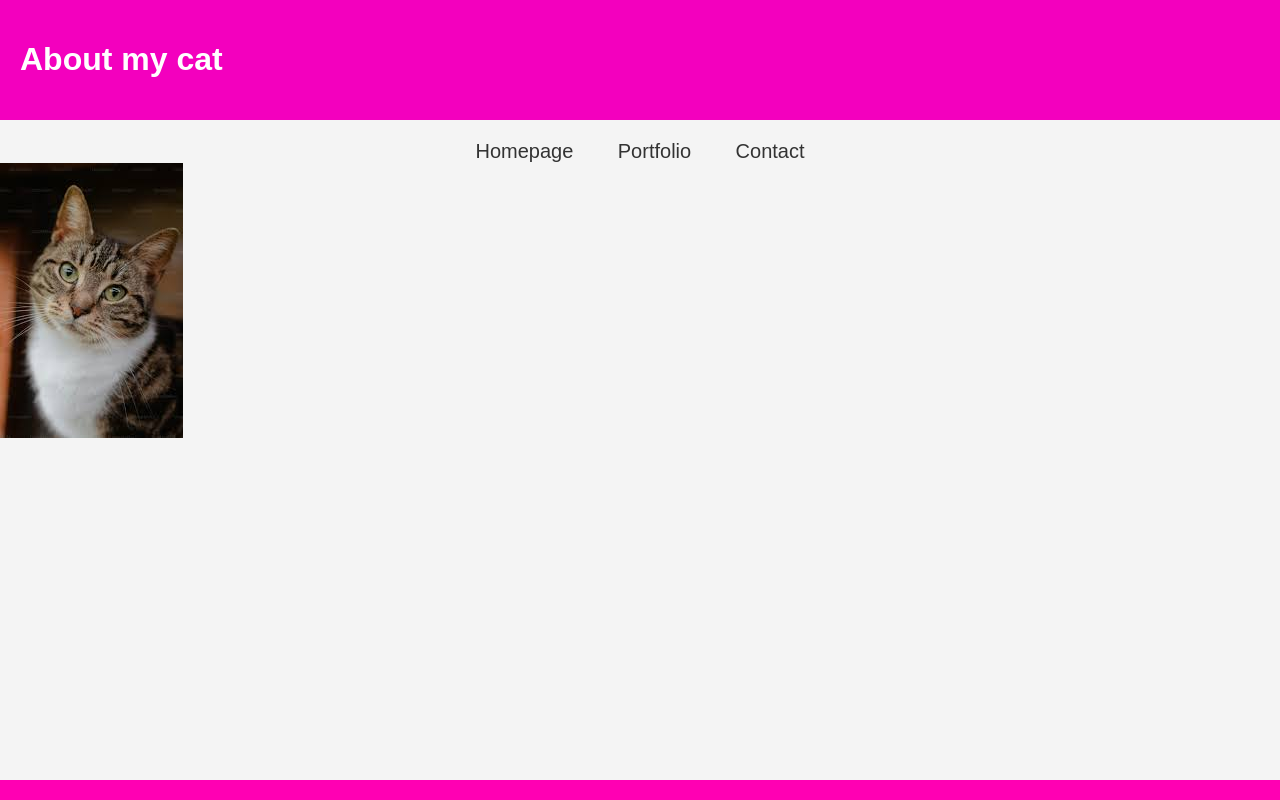
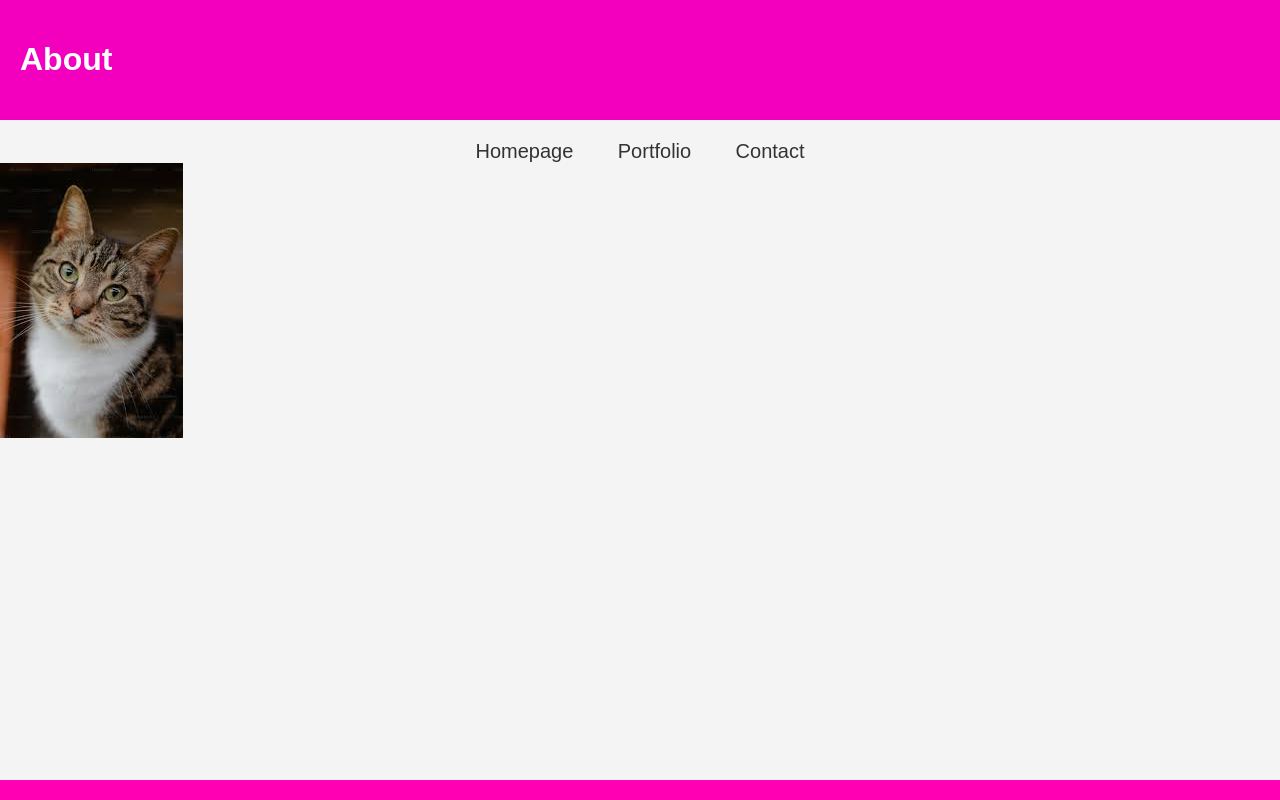
Before and after one commit to sppalomar/sppalomar.github.io, a plain HTML site: page Pages/about.html in a window 1280 px wide. Drawn offline with Linux system fonts and the light colour scheme; files whose address does not match are found by name.

Commit message:
Update about.html

```diff
--- a/Pages/about.html
+++ b/Pages/about.html
@@ -43,7 +43,7 @@
 </head>
 <body>
     <header>
-        <h1>About my cat</h1>
+        <h1>About</h1>
     </header>
 
     <nav>
```
